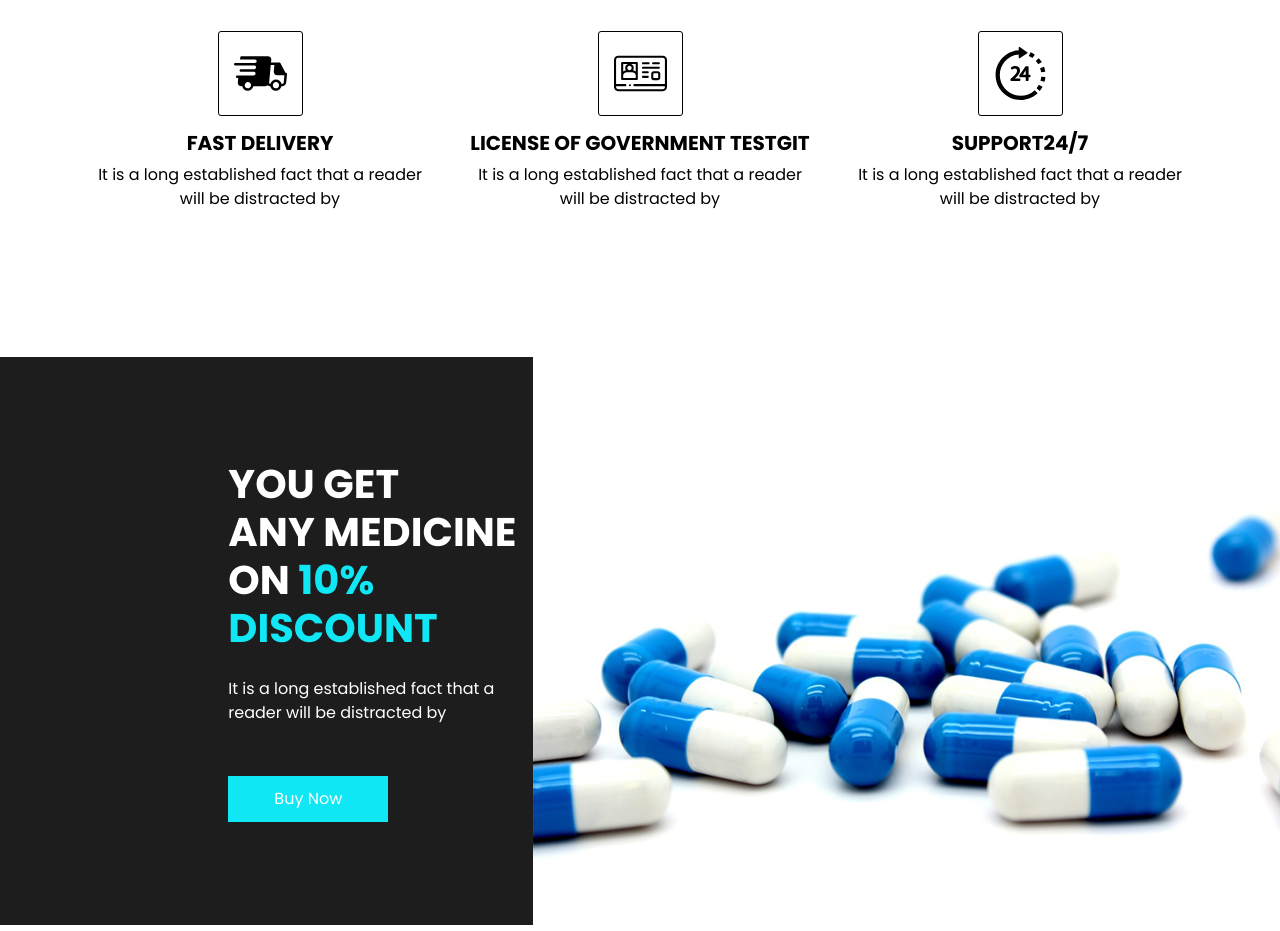
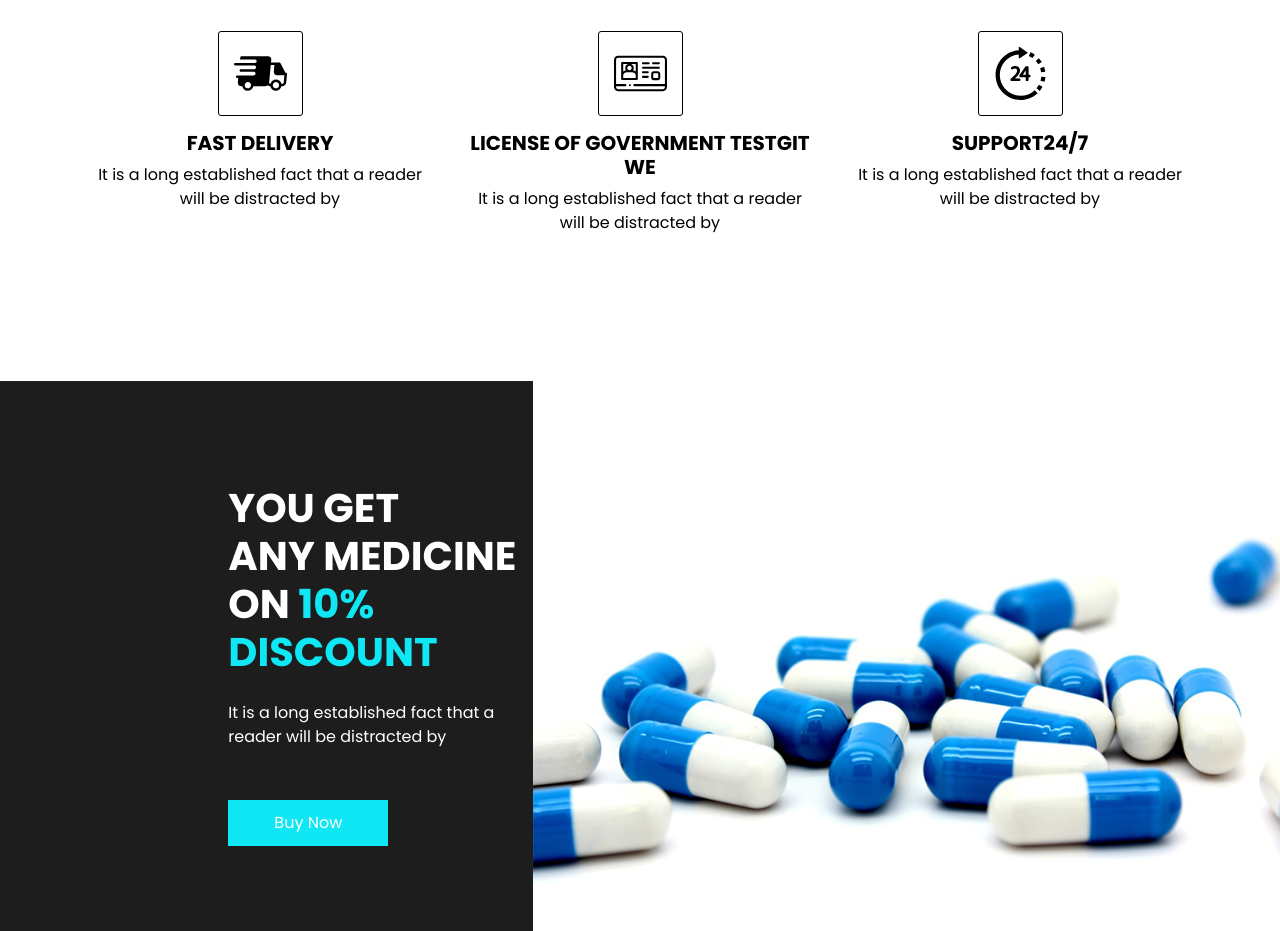
Before and after one commit to sarigit/website-medion, a plain HTML site: page news.html in a window 1280 px wide. Shown: the part 1000-1931 px from the top of the page. Drawn offline with nearby package versions, Linux system fonts and the light colour scheme.

Commit message:
edit-commit

```diff
--- a/news.html
+++ b/news.html
@@ -237,7 +237,7 @@
           </div>
           <div class="detail-box">
             <h5>
-              license of government testgit
+              license of government testgit we
             </h5>
             <p>
               It is a long established fact that a reader will be distracted by
```
